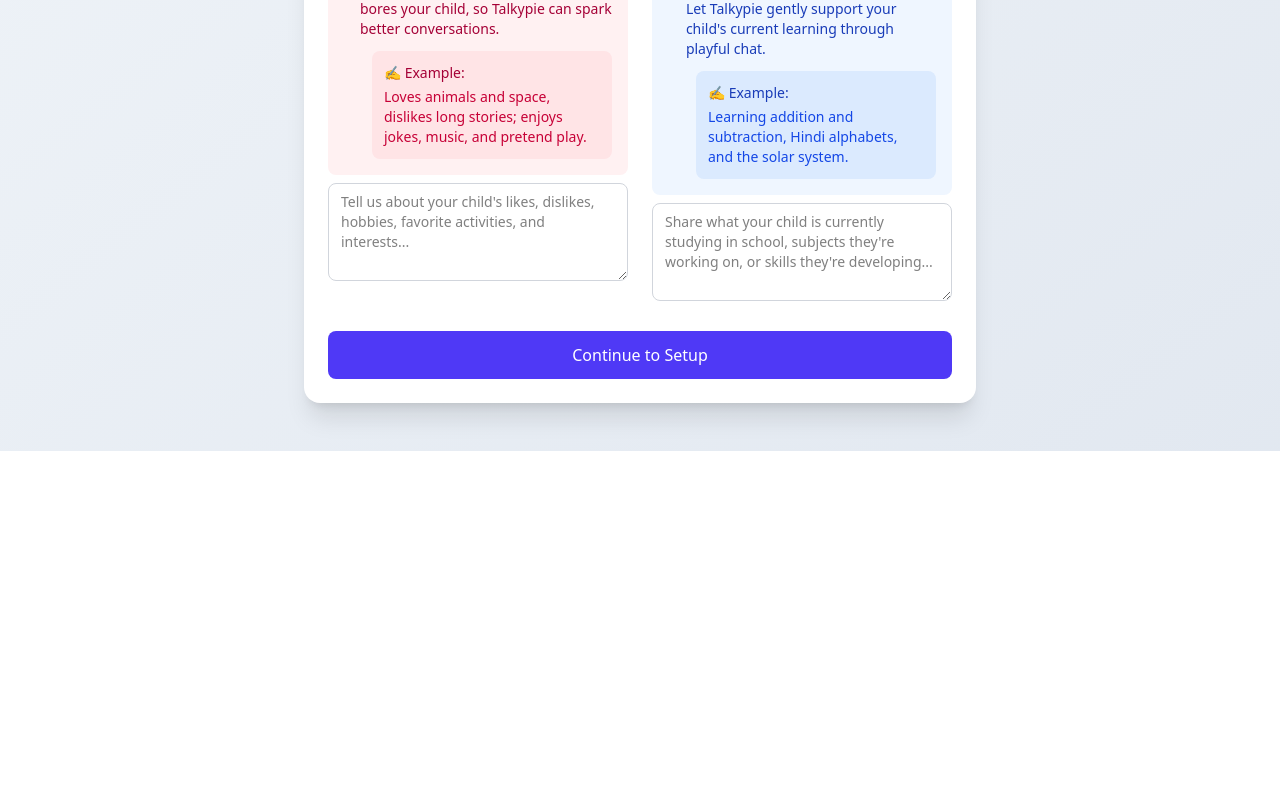
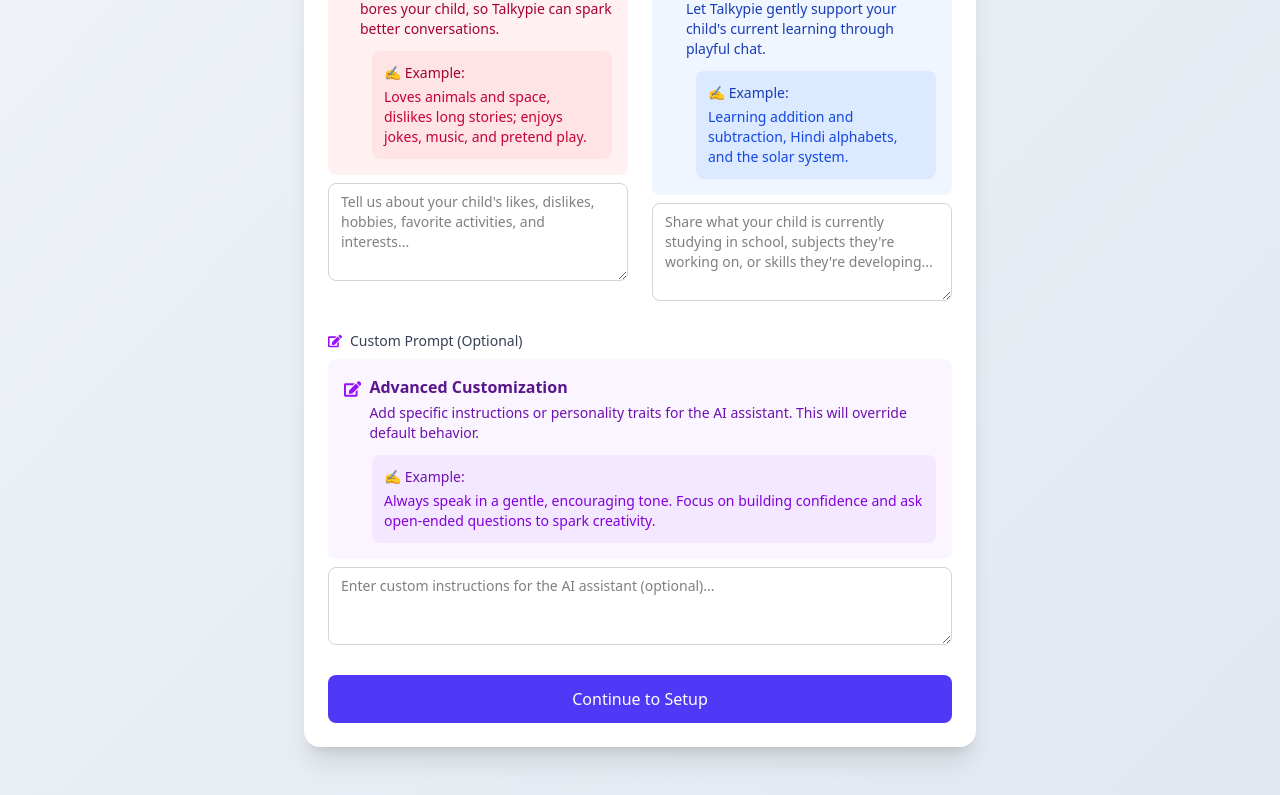
Before and after one commit to sumit-realtyai/Robotics_Voice_Assistant, a React (Vite) app: page /start in a window 1280 px wide. Shown: the part 555-1350 px from the top of the page. Before the commit the page ends 1006 px from the top, so only its background shows below. Built offline with nearby package versions, Linux system fonts and the light colour scheme.

Commit message:
Add prompt field and audio error notifications

```diff
--- a/src/StartTalkypie.jsx
+++ b/src/StartTalkypie.jsx
@@ -1,7 +1,7 @@
 import React, { useState } from "react";
 import { useNavigate } from "react-router-dom";
 import { MdChildCare, MdSchool } from "react-icons/md";
-import { FaBookReader, FaTheaterMasks, FaBrain, FaHeart, FaKey, FaStar, FaGraduationCap, FaRobot } from "react-icons/fa";
+import { FaBookReader, FaTheaterMasks, FaBrain, FaHeart, FaKey, FaStar, FaGraduationCap, FaRobot, FaEdit } from "react-icons/fa";
 
 export default function StartTalkypie() {
   const navigate = useNavigate();
@@ -11,6 +11,7 @@
     gender: "male",
     interests: "",
     currentLearning: "",
+    prompt: "",
     porcupineKey: "",
     vapiKey: "",
     vapiPublicKey: ""
@@ -225,6 +226,42 @@
             </div>
           </div>
 
+          {/* Custom Prompt Field */}
+          <div className="space-y-2">
+            <label htmlFor="prompt" className="block text-sm font-medium text-gray-700">
+              <div className="flex items-center gap-2">
+                <FaEdit className="text-purple-600" />
+                <span>Custom Prompt (Optional)</span>
+              </div>
+            </label>
+            <div className="bg-purple-50 p-4 rounded-lg mb-2">
+              <div className="flex items-start gap-2 mb-3">
+                <FaEdit className="text-purple-600 text-xl mt-1" />
+                <div>
+                  <h4 className="font-semibold text-purple-900 mb-1">Advanced Customization</h4>
+                  <p className="text-sm text-purple-800">
+                    Add specific instructions or personality traits for the AI assistant. This will override default behavior.
+                  </p>
+                </div>
+              </div>
+              <div className="bg-purple-100 rounded-lg p-3 ml-7">
+                <p className="text-sm text-purple-800 font-medium mb-1">✍ Example:</p>
+                <p className="text-sm text-purple-700">
+                  Always speak in a gentle, encouraging tone. Focus on building confidence and ask open-ended questions to spark creativity.
+                </p>
+              </div>
+            </div>
+            <textarea
+              id="prompt"
+              name="prompt"
+              value={formData.prompt}
+              onChange={handleInputChange}
+              rows="3"
+              placeholder="Enter custom instructions for the AI assistant (optional)..."
+              className="w-full px-3 py-2 border border-gray-300 rounded-lg focus:ring-2 focus:ring-indigo-500 focus:border-indigo-500 text-sm"
+            />
+          </div>
+
           <button
             type="submit"
             className="w-full py-3 px-4 bg-indigo-600 text-white font-medium rounded-lg hover:bg-indigo-700 focus:ring-4 focus:ring-indigo-300 transition-all duration-300 cursor-pointer"
--- a/src/VoiceWidget.jsx
+++ b/src/VoiceWidget.jsx
@@ -4,19 +4,21 @@
 import axios from "axios";
 import Vapi from "@vapi-ai/web";
 import { FiPhoneCall, FiPhoneOff, FiLoader } from "react-icons/fi";
-import { FaRobot, FaExclamationTriangle, FaCheckCircle } from "react-icons/fa";
+import { FaRobot, FaExclamationTriangle, FaCheckCircle, FaVolumeUp } from "react-icons/fa";
 
 const VoiceWidget = () => {
   const location = useLocation();
   const queryParams = new URLSearchParams(location.search);
 
   const vapiRef = useRef(null);
+  const errorAudioIntervalRef = useRef(null);
   const [espCharacteristic, setEspCharacteristic] = useState(null);
   const [isAssistantOn, setIsAssistantOn] = useState(false);
   const [isLoading, setIsLoading] = useState(false);
   const [childName, setChildName] = useState(queryParams.get("childName") || "");
   const [interests, setInterests] = useState(queryParams.get("interests") || "");
   const [currentLearning, setCurrentLearning] = useState(queryParams.get("currentLearning") || "");
+  const [prompt, setPrompt] = useState(queryParams.get("prompt") || "");
   const [porcupineKey, setPorcupineKey] = useState(queryParams.get("porcupineKey") || "");
   const [isFormSubmitted, setIsFormSubmitted] = useState(queryParams.get("isFormSubmitted") === "true");
   const [wakeWordDetected, setWakeWordDetected] = useState(false);
@@ -63,26 +65,76 @@
     isAssistantOnRef.current = isAssistantOn;
   }, [isAssistantOn]);
 
+  // Function to play error audio
+  const playErrorAudio = (errorMessage) => {
+    if ('speechSynthesis' in window) {
+      const utterance = new SpeechSynthesisUtterance(errorMessage);
+      utterance.rate = 0.8;
+      utterance.pitch = 1;
+      utterance.volume = 0.8;
+      speechSynthesis.speak(utterance);
+    }
+  };
+
+  // Function to start error audio interval
+  const startErrorAudioInterval = (errorMessage) => {
+    // Clear any existing interval
+    if (errorAudioIntervalRef.current) {
+      clearInterval(errorAudioIntervalRef.current);
+    }
+
+    // Play immediately
+    playErrorAudio(errorMessage);
+
+    // Set up interval to play every 10 seconds
+    errorAudioIntervalRef.current = setInterval(() => {
+      playErrorAudio(errorMessage);
+    }, 10000);
+  };
+
+  // Function to stop error audio interval
+  const stopErrorAudioInterval = () => {
+    if (errorAudioIntervalRef.current) {
+      clearInterval(errorAudioIntervalRef.current);
+      errorAudioIntervalRef.current = null;
+    }
+    // Stop any ongoing speech
+    if ('speechSynthesis' in window) {
+      speechSynthesis.cancel();
+    }
+  };
+
   // Create assistant when component mounts
   const createAssistant = async () => {
     if (!childName || !vapiPrivateKey) {
       setAssistantStatus('failed');
-      setAssistantError('Missing required information for assistant creation.');
+      const errorMsg = 'Missing required information for assistant creation.';
+      setAssistantError(errorMsg);
+      startErrorAudioInterval(errorMsg);
       return;
     }
 
     try {
       setIsCreatingAssistant(true);
       setAssistantError('');
+      stopErrorAudioInterval(); // Stop any previous error audio
 
       // Combine interests and current learning into customPrompt
-      const customPrompt = `
-        Child's Interests & Preferences:
-        ${interests}
+      let customPrompt = '';
 
-        Current Learning in School:
-        ${currentLearning}
-      `;
+      if (prompt) {
+        // If custom prompt is provided, use it as the main prompt
+        customPrompt = prompt;
+      } else {
+        // Otherwise, build from interests and current learning
+        customPrompt = `
+          Child's Interests & Preferences:
+          ${interests}
+
+          Current Learning in School:
+          ${currentLearning}
+        `;
+      }
 
       const response = await axios.post("https://api-talkypies.vercel.app/vapi/create-assistant", {
         childName,
@@ -102,13 +154,17 @@
       console.error("Failed to create assistant:", error);
       setAssistantStatus('failed');
 
+      let errorMsg = '';
       if (error.response?.status === 402 || error.response?.data?.message?.includes('credits')) {
-        setAssistantError('VAPI credits exhausted. Please check your VAPI account and add more credits.');
+        errorMsg = 'VAPI credits exhausted. Please check your VAPI account and add more credits.';
       } else if (error.response?.status === 401) {
-        setAssistantError('Invalid VAPI private key. Please check your VAPI private key and try again.');
+        errorMsg = 'Invalid VAPI private key. Please check your VAPI private key and try again.';
       } else {
-        setAssistantError('Failed to create AI assistant. Please check your VAPI private key and try again.');
+        errorMsg = 'Failed to create AI assistant. Please check your VAPI private key and try again.';
       }
+
+      setAssistantError(errorMsg);
+      startErrorAudioInterval(errorMsg);
     } finally {
       setIsCreatingAssistant(false);
     }
@@ -120,6 +176,13 @@
       createAssistant();
     }
   }, [isFormSubmitted, childName, vapiPrivateKey]);
+
+  // Cleanup error audio interval on component unmount
+  useEffect(() => {
+    return () => {
+      stopErrorAudioInterval();
+    };
+  }, []);
 
   const connectToESP32 = async () => {
     try {
@@ -387,6 +450,7 @@
   const retryCreateAssistant = () => {
     setAssistantStatus('pending');
     setAssistantError('');
+    stopErrorAudioInterval(); // Stop error audio when retrying
     createAssistant();
   };
 
@@ -430,6 +494,10 @@
           </div>
           <h2 className="text-2xl font-bold text-gray-900">Assistant Setup Failed</h2>
           <div className="bg-red-50 border border-red-200 rounded-lg p-4">
+            <div className="flex items-center gap-2 mb-2">
+              <FaVolumeUp className="text-red-500" />
+              <p className="text-red-700 text-sm font-medium">Audio Error Notifications Active</p>
+            </div>
             <p className="text-red-700 text-sm">{assistantError}</p>
           </div>
           <button
@@ -438,6 +506,12 @@
             className="w-full py-3 px-4 bg-red-600 text-white font-medium rounded-lg hover:bg-red-700 disabled:opacity-50 disabled:cursor-not-allowed transition-all duration-300"
           >
             {isCreatingAssistant ? 'Retrying...' : 'Retry Setup'}
+          </button>
+          <button
+            onClick={stopErrorAudioInterval}
+            className="w-full py-2 px-4 bg-gray-600 text-white font-medium rounded-lg hover:bg-gray-700 transition-all duration-300"
+          >
+            Stop Audio Notifications
           </button>
         </div>
       </div>
```
